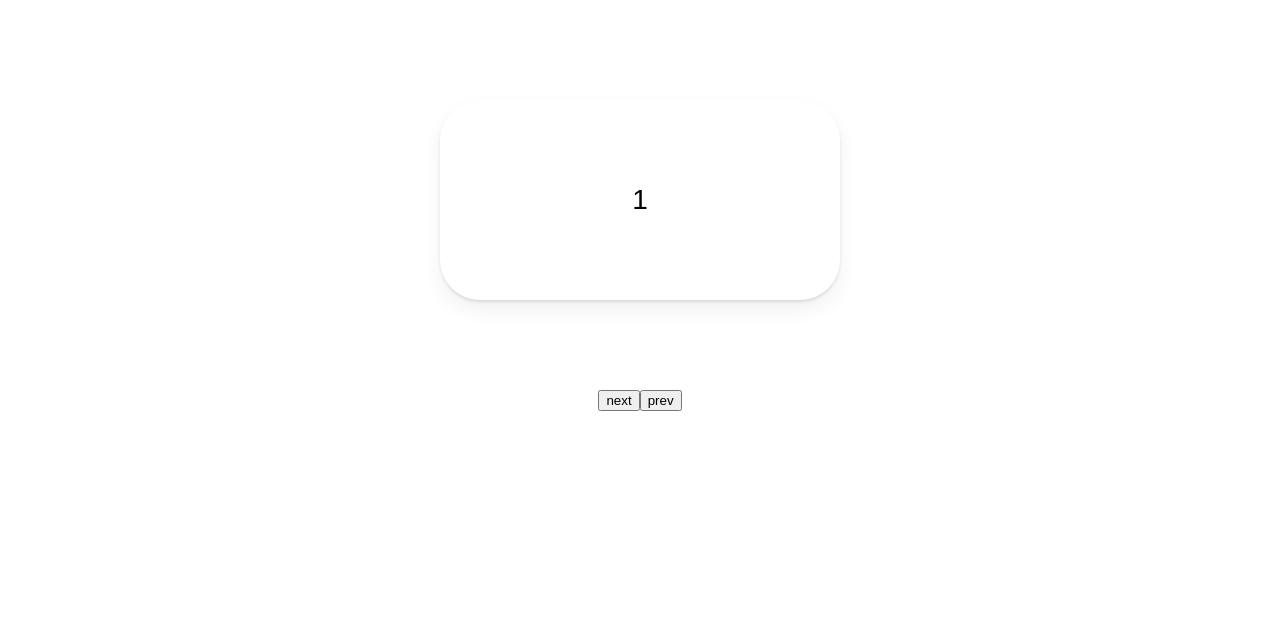
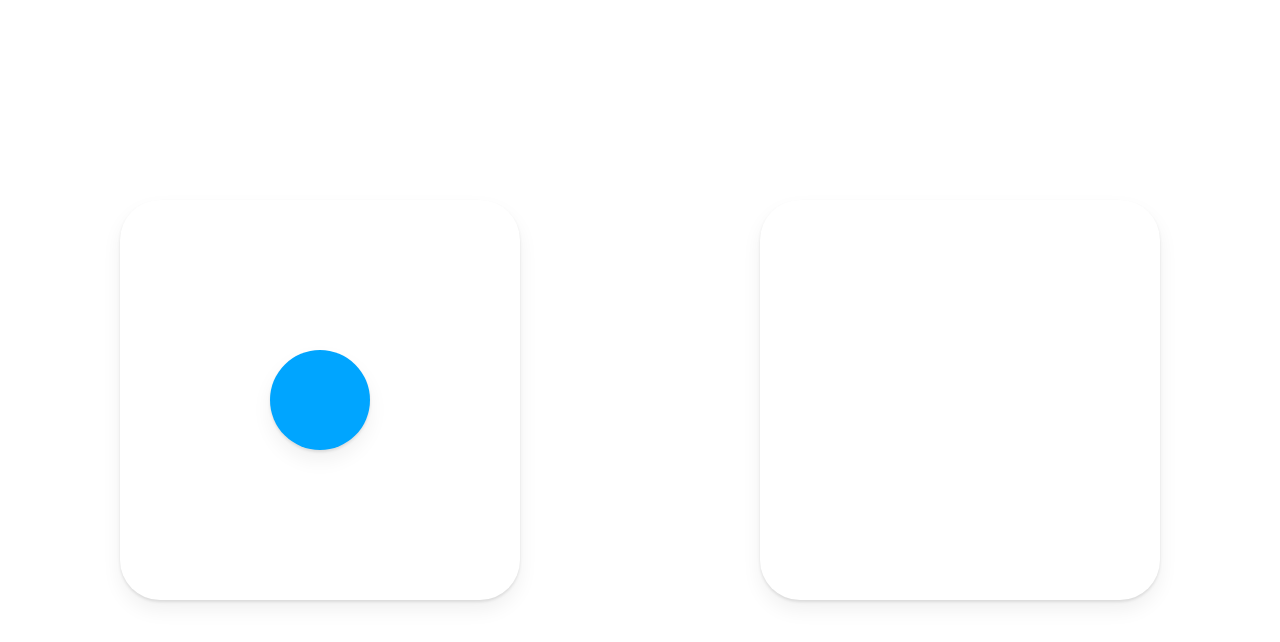
Before and after one commit to plusbeauxjours/practice-animation-web, a React (Create React App) app: page / in a window 1280 px wide. Shown: the top 642 px of the page. Built offline with nearby package versions, Linux system fonts and the light colour scheme; the HTML template or start-up script is replaced by a standard one.

Commit message:
set: layout props

```diff
--- a/src/App.tsx
+++ b/src/App.tsx
@@ -1,82 +1,53 @@
 import styled from "styled-components";
-import { motion, AnimatePresence } from "framer-motion";
+import { motion } from "framer-motion";
 import { useState } from "react";
 
 const Wrapper = styled(motion.div)`
   height: 100vh;
   width: 100vw;
   display: flex;
-  justify-content: center;
+  justify-content: space-around;
   align-items: center;
-  lex-direction: column;
 `;
 
 const Box = styled(motion.div)`
   width: 400px;
-  height: 200px;
+  height: 400px;
   background-color: rgba(255, 255, 255, 1);
   border-radius: 40px;
-  position: absolute;
-  top: 100px;
   display: flex;
   justify-content: center;
   align-items: center;
-  font-size: 28px;
   box-shadow: 0 2px 3px rgba(0, 0, 0, 0.1), 0 10px 20px rgba(0, 0, 0, 0.06);
 `;
 
-const box = {
-  _invisible: (isBack: boolean) => ({
-    x: isBack ? -500 : 500,
-    opacity: 0,
-    scale: 0,
-  }),
-  _animate: {
-    x: 0,
-    opacity: 1,
-    scale: 1,
-    transition: {
-      duration: 1,
-    },
-  },
-  _exit: (isBack: boolean) => ({
-    x: isBack ? 500 : -500,
-    opacity: 0,
-    scale: 0,
-    transition: {
-      duration: 1,
-    },
-  }),
-};
+const Circle = styled(motion.div)`
+  background-color: #00a5ff;
+  height: 100px;
+  width: 100px;
+  box-shadow: 0 2px 3px rgba(0, 0, 0, 0.1), 0 10px 20px rgba(0, 0, 0, 0.06);
+`;
 
 function App() {
-  const [visible, setVisible] = useState(1);
-  const [isBack, setIsBack] = useState(false);
-  const nextPlease = () => {
-    setIsBack(false);
-    setVisible((prev) => (prev === 10 ? 10 : prev + 1));
-  };
-  const prevPlease = () => {
-    setIsBack(true);
-    setVisible((prev) => (prev === 1 ? 1 : prev - 1));
-  };
+  const [isClicked, setIsClicked] = useState(false);
+  const toggleClicked = () => setIsClicked((prev) => !prev);
   return (
-    <Wrapper>
-      {/* custom은 변수를 받아서 variants에 전달한다. */}
-      <AnimatePresence custom={isBack}>
-        <Box
-          custom={isBack}
-          variants={box}
-          initial="_invisible"
-          animate="_animate"
-          exit="_exit"
-          key={visible}
-        >
-          {visible}
-        </Box>
-      </AnimatePresence>
-      <button onClick={nextPlease}>next</button>
-      <button onClick={prevPlease}>prev</button>
+    <Wrapper onClick={toggleClicked}>
+      <Box>
+        {/* element의 layout이 바뀔 때 알아서 animate가 된다.
+            layout을 넣으면 무언가 외부의 힘에 의해 바뀐것을 감지한다.
+            layoutId을 넣어서 두개의 component가 연결되어있다고 알려준다.
+            두개의 다른 component가 같다고 생각하기 때문에 에니메이션이 된다.
+        */}
+        {!isClicked ? (
+          <Circle layoutId="_circle" style={{ borderRadius: 50 }} />
+        ) : null}
+      </Box>
+      <Box>
+        {isClicked ? (
+          <Circle layoutId="_circle" style={{ borderRadius: 0, scale: 2 }} />
+        ) : null}
+      </Box>
     </Wrapper>
   );
 }
```
